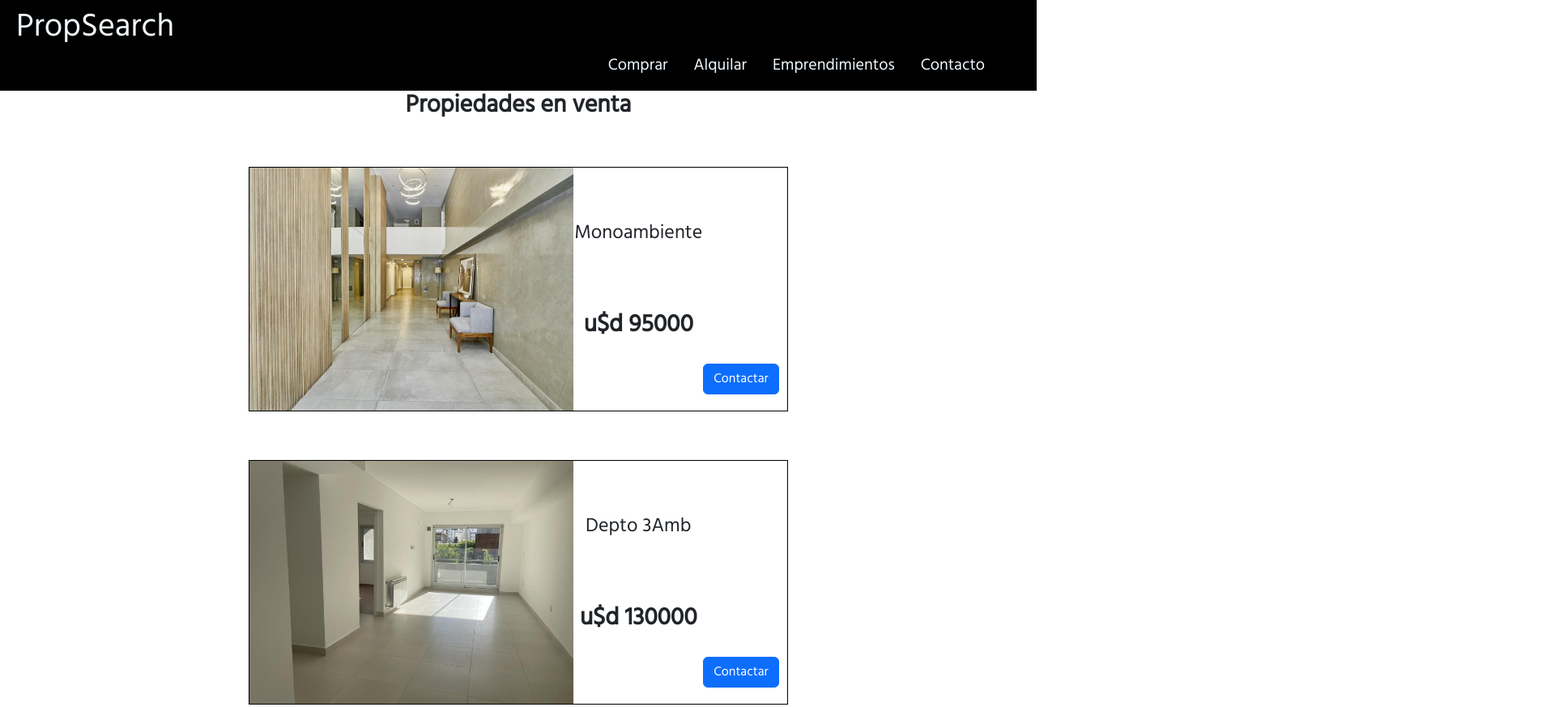
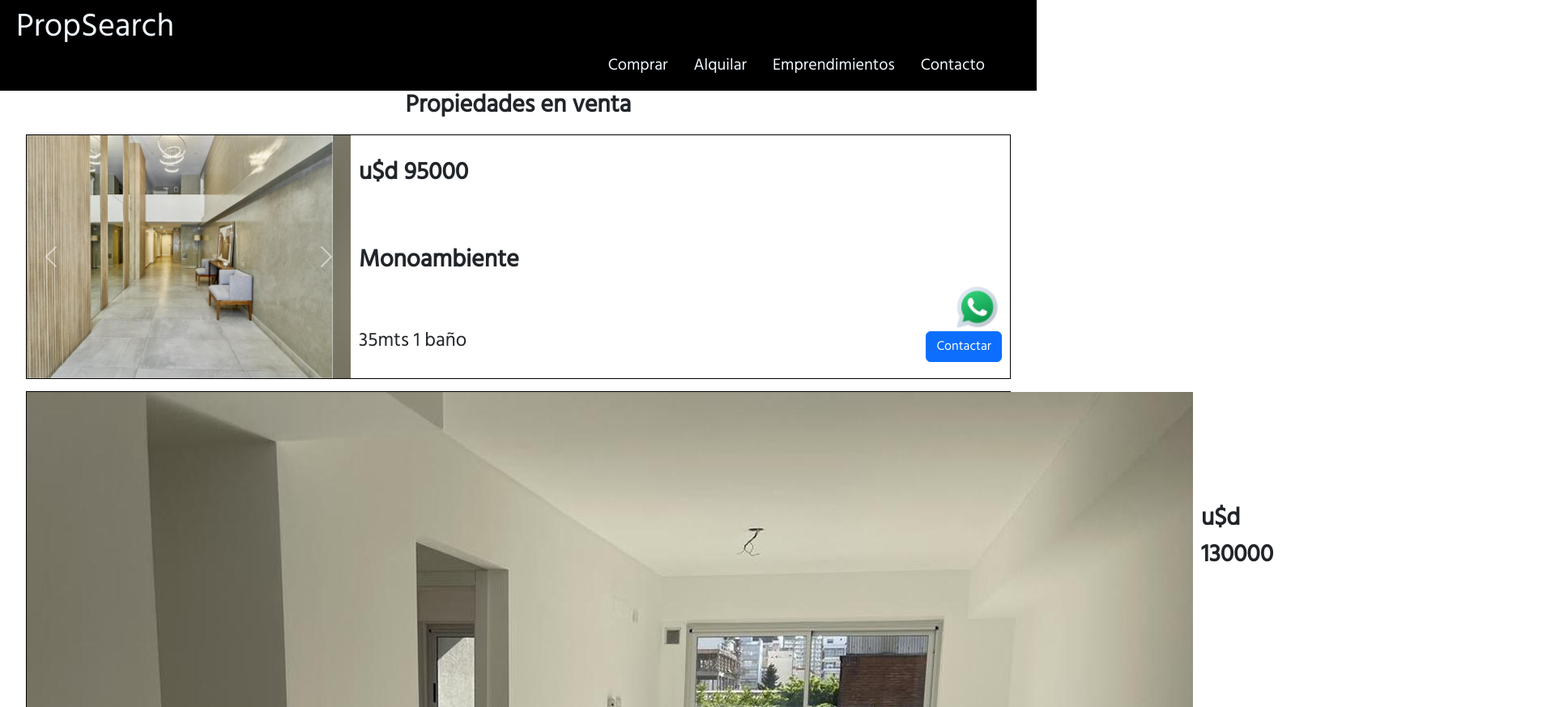
Before and after one commit to Villegas91/Proyecto-Final-Villegas, a website: page pages/comprar.html in a window 1280 px wide. Shown: the top 873 px of the page at 81% size, 1920 px wide, since content can reach past the window. Drawn offline with nearby package versions, Linux system fonts and the light colour scheme.

Commit message:
carousel

```diff
--- a/pages/comprar.html
+++ b/pages/comprar.html
@@ -55,82 +55,118 @@
     <h2>Propiedades en venta</h2>
     <section class="ventas">
         <div class="card-ventas">
-            <img src="../fotos/depto1.jpg" alt="depto1">
+            <div id="carouselExampleControls" class="carousel slide" data-bs-ride="carousel">
+                <div class="carousel-inner">
+                  <div class="carousel-item active">
+                    <img src="../fotos/depto1.jpg" class="d-block w-100" alt="...">
+                  </div>
+                  <div class="carousel-item">
+                    <img src="../fotos/depto2.jpg" class="d-block w-100" alt="...">
+                  </div>
+                  <div class="carousel-item">
+                    <img src="../fotos/depto3.jpg" class="d-block w-100" alt="...">
+                  </div>
+                </div>
+                <button class="carousel-control-prev" type="button" data-bs-target="#carouselExampleControls" data-bs-slide="prev">
+                  <span class="carousel-control-prev-icon" aria-hidden="true"></span>
+                  <span class="visually-hidden">Previous</span>
+                </button>
+                <button class="carousel-control-next" type="button" data-bs-target="#carouselExampleControls" data-bs-slide="next">
+                  <span class="carousel-control-next-icon" aria-hidden="true"></span>
+                  <span class="visually-hidden">Next</span>
+                </button>
+              </div>
             <div class="description">
-                <h4>Monoambiente</h4>
                 <p>u$d 95000</p>
+                <p> Monoambiente</p>
+                <h4>35mts  1 baño</h4>
             </div>
             <div class="contacto">
+                <a href="contacto.html"><img src="../fotos/iconos/icon-what.png" alt=""></a>
                 <a href="contacto.html"><button type="submit" class="btn btn-primary">Contactar</button></a>
             </div>
         </div>
         <div class="card-ventas">
             <img src="../fotos/depto2.jpg" alt="depto2">
             <div class="description">
-                <h4>Depto 3Amb</h4>
                 <p>u$d 130000</p>
+                <p>Depto 3Amb</p>
+                <h4>35mts  1 baño</h4>
             </div>
             <div class="contacto">
+                <a href="contacto.html"><img src="../fotos/iconos/icon-what.png" alt=""></a>
                 <a href="contacto.html"><button type="submit" class="btn btn-primary">Contactar</button></a>
             </div>
         </div>
         <div class="card-ventas">
             <img src="../fotos/depto3.jpg" alt="depto4">
             <div class="description">
-                <h4>Depto 2Amb</h4>
                 <p>u$d 110000</p>
+                <p>Depto 2Amb</p>
+                <h4></h4>
             </div>
             <div class="contacto">
+                <a href="contacto.html"><img src="../fotos/iconos/icon-what.png" alt=""></a>
                 <a href="contacto.html"><button type="submit" class="btn btn-primary">Contactar</button></a>
             </div>
         </div>
         <div class="card-ventas">
             <img src="../fotos/depto4.jpg" alt="depto4">
             <div class="description">
-                <h4>Depto 2Amb</h4>
                 <p>u$d 100000</p>
+                <p>Depto 2Amb</p>
+                <h4>xf</h4>
             </div>
             <div class="contacto">
+                <a href="contacto.html"><img src="../fotos/iconos/icon-what.png" alt=""></a>
                 <a href="contacto.html"><button type="submit" class="btn btn-primary">Contactar</button></a>
             </div>
         </div>
         <div class="card-ventas">
             <img src="../fotos/depto5.jpg" alt="depto5">
             <div class="description">
-                <h4>Depto 3Amb</h4>
                 <p>u$d 125000</p>
+                <p>Depto 3Amb</p>
+                <h4>jhj</h4>
             </div>
             <div class="contacto">
+                <a href="contacto.html"><img src="../fotos/iconos/icon-what.png" alt=""></a>
                 <a href="contacto.html"><button type="submit" class="btn btn-primary">Contactar</button></a>
             </div>
         </div>
         <div class="card-ventas">
             <img src="../fotos/depto6.jpg" alt="depto6">
             <div class="description">
-                <h4>Depto 4Amb</h4>
                 <p>u$d 155000</p>
+                <p>Depto 4Amb</p>
+                <h4>zdxf</h4>
             </div>
             <div class="contacto">
+                <a href="contacto.html"><img src="../fotos/iconos/icon-what.png" alt=""></a>
                 <a href="contacto.html"><button type="submit" class="btn btn-primary">Contactar</button></a>
             </div>
         </div>
         <div class="card-ventas">
             <img src="../fotos/depto7.jpg" alt="depto7">
             <div class="description">
-                <h4>Monoambiente</h4>
                 <p>u$d 105000</p>
+                <p>Monoambiente</p>
+                <h4>adxczxc</h4>
             </div>
             <div class="contacto">
+                <a href="contacto.html"><img src="../fotos/iconos/icon-what.png" alt=""></a>
                 <a href="contacto.html"><button type="submit" class="btn btn-primary">Contactar</button></a>
             </div>
         </div>
         <div class="card-ventas">
             <img src="../fotos/depto8.jpg" alt="depto8">
             <div class="description">
-                <h4>Depto 2Amb</h4>
                 <p>u$d 110000</p>
+                <p>Depto 2Amb</p>
+                <h4>jjkj</h4>
             </div>
             <div class="contacto">
+                <a href="contacto.html"><img src="../fotos/iconos/icon-what.png" alt=""></a>
                 <a href="contacto.html"><button type="submit" class="btn btn-primary">Contactar</button></a>
             </div>
         </div>
--- a/scss/style.scss
+++ b/scss/style.scss
@@ -10,7 +10,7 @@ $fuente: 'Hind', sans-serif;
     grid-column: 1/3;
     display:flex;
     justify-content: center;
-    gap: 10px;
+    gap: 5px;
     flex-wrap: wrap;
     animation-duration: 0.6s;
     animation-name: slidein;
@@ -185,14 +185,21 @@ h2{
 
 }
 .card-ventas , .card-alquilar{
+    grid-column: 1/3;
+    width: 95%;
     border: solid 1px black;
     display: flex;
-    margin-top: 50px;
+    margin-top: 10px;
+
+.carousel-inner{
+    width: 400px;
+    height: 300px;
     img{
         width: 400px;
         height: 300px;
     }
-}
+}}
+
   @keyframes slidein {
     from {
       margin-left: 100%;
@@ -205,11 +212,11 @@ h2{
     }
   }
 .description{
-    width: 160px;
+    width: 80%;
+    padding-left: 10px;
     display: flex;
     flex-direction: column;
-    justify-content: space-evenly;
-    align-items: center;
+    justify-content: space-around;
     p{
         font-size: 30px;
         font-weight: bold;
@@ -233,8 +240,13 @@ h2{
     display: flex;
     flex-direction: column;
     justify-content: flex-end;
+    align-items: flex-end;
     padding-bottom: 20px;
     padding-right: 10px;
+    img{
+        width: 60px;
+        height: 60px;
+    }
 }
 .emprendimientos{
     margin-top: 50px;
```
Also changed, not shown: css/style.css, fotos/iconos/icon-what.png (added). Lines whose indentation alone changed are shown as unchanged.
